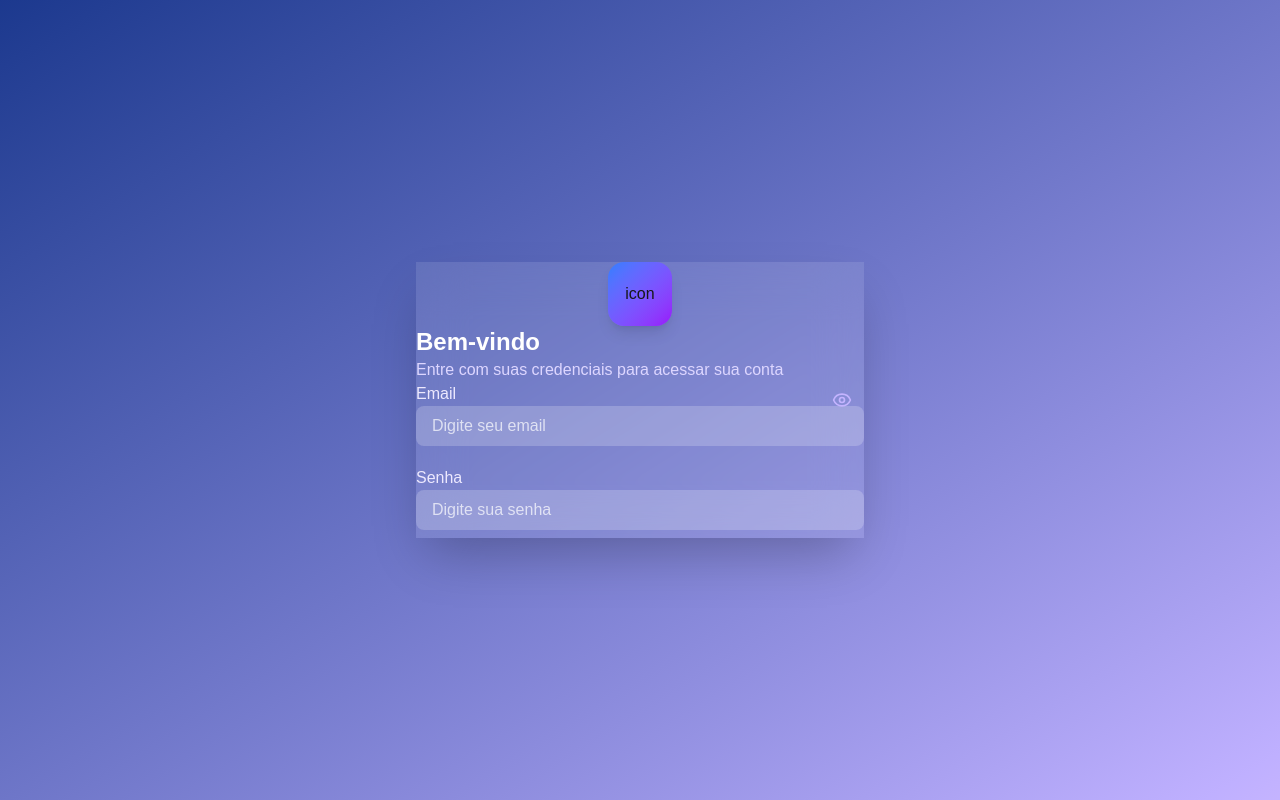
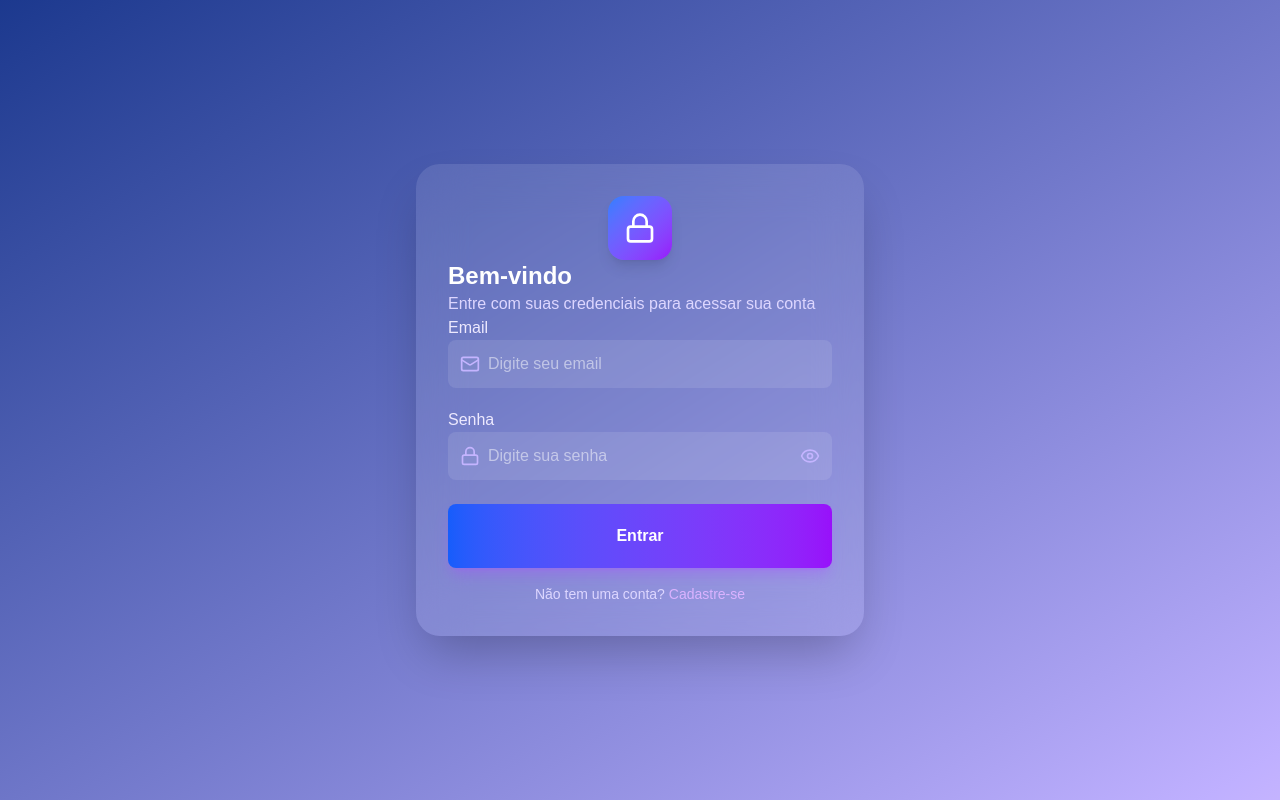
Before and after one commit to mcarina/minaro-forms, a Next.js app in the folder frontend/app/: page / in a window 1280 px wide. Built offline with nearby package versions, Linux system fonts and the light colour scheme.

Commit message:
tela de login criada, ainda sem autenticação

```diff
--- /dev/null
+++ b/frontend/app/src/app/(interno)/Home/page.tsx
@@ -0,0 +1,5 @@
+export default function HomePage() {
+  return (
+    <div>home</div>
+  );
+}
--- /dev/null
+++ b/frontend/app/src/app/(interno)/layout.tsx
@@ -0,0 +1,11 @@
+export default function RootLayout({
+  children,
+}: {
+  children: React.ReactNode;
+}) {
+  return (
+    <html lang="pt-BR">
+      <body>{children}</body>
+    </html>
+  );
+}
--- a/frontend/app/src/app/(public)/layout.tsx
+++ b/frontend/app/src/app/(public)/layout.tsx
@@ -17,7 +17,7 @@ export const metadata: Metadata = {
   description: "Generated by create next app",
 };
 
-export default function RootLayout({
+export default function PublicLayout({
   children,
 }: Readonly<{
   children: React.ReactNode;
--- a/frontend/app/src/app/(public)/page.tsx
+++ b/frontend/app/src/app/(public)/page.tsx
@@ -1,8 +1,10 @@
 "use client"
-import { Eye, EyeOff } from "lucide-react"
+import { Eye, EyeOff, Lock, Mail } from "lucide-react"
+import { useRouter } from "next/navigation";
 import { useState } from "react"
 
 export default function LoginPage() {
+  const router = useRouter();
   const [showPassword, setShowPassword] = useState(false)
   const [email, setEmail] = useState("")
   const [password, setPassword] = useState("")
@@ -14,10 +16,10 @@ export default function LoginPage() {
 
   return (
     <div className="min-h-screen flex items-center justify-center p-4 bg-gradient-to-br from-blue-900 to-violet-300">
-      <div className="w-full max-w-md relative z-10 bg-white/10 backdrop-blur-xl border-white/20 shadow-2xl">
+      <div className="w-full p-8 max-w-md relative z-10 bg-white/10 backdrop-blur-xl border-white/20 rounded-3xl shadow-2xl">
         <header >
           <div className="mx-auto w-16 h-16 bg-gradient-to-br from-blue-500 to-purple-600 rounded-2xl flex items-center justify-center shadow-lg">
-            <p>icon</p>
+            <Lock className="w-8 h-8 text-white" />
           </div>
           <h1 className="text-2xl font-bold text-white">Bem-vindo</h1>
           <p className="text-violet-200">Entre com suas credenciais para acessar sua conta</p>
@@ -27,24 +29,29 @@ export default function LoginPage() {
           <div className="space-y-5">
             <div className="space-y-2">
               <label htmlFor="email" className="text-violet-100 font-medium">Email</label>
+              <div className="relative">
+              <Mail className="absolute left-3 top-1/2 -translate-y-1/2 w-5 h-5 text-violet-300" />
               <input
                 type="email"
                 id="email"
                 value={email}
                 onChange={(e) => setEmail(e.target.value)}
-                className="w-full px-4 py-2 rounded-lg bg-white/20 border-white/30 focus:outline-none focus:ring-2 focus:ring-blue-400 text-white placeholder-white/70"
+                className="pl-10 text-white h-12 w-full  bg-white/10 rounded-lg"
                 placeholder="Digite seu email"
                 required
               />
               </div>
+            </div>
             <div className="space-y-2">
               <label htmlFor="password" className="text-violet-100 font-medium">Senha</label>
+              <div className="relative">
+                <Lock className="absolute left-3 top-1/2 -translate-y-1/2 w-5 h-5 text-violet-300" />
                 <input
-                type="password"
+                  type={showPassword ? "text" : "password"}
                   id="password"
                   value={password}
                   onChange={(e) => setPassword(e.target.value)}
-                className="w-full px-4 py-2 rounded-lg bg-white/20 border-white/30 focus:outline-none focus:ring-2 focus:ring-blue-400 text-white placeholder-white/70"
+                  className="pl-10 text-white h-12 w-full bg-white/10 rounded-lg"
                   placeholder="Digite sua senha"
                   required
                 />
@@ -55,11 +62,30 @@ export default function LoginPage() {
                 >
                 {showPassword ? <EyeOff className="w-5 h-5" /> : <Eye className="w-5 h-5" />}
                 </button>
+
               </div>
-          </div>
-        </form>
             </div>
 
           </div>
+        </form>
+
+        <footer className="flex flex-col space-y-4 mt-6">
+          <button
+            type="submit"
+            onClick={() => router.push("/Home")}
+            className="w-full rounded-lg bg-gradient-to-r from-blue-600 to-purple-600 hover:from-blue-500 hover:to-purple-500 text-white font-semibold py-5 shadow-lg shadow-purple-500/30 transition-all duration-300"
+          >
+            Entrar
+          </button>
+
+          <p className="text-center text-sm text-violet-200">
+            Não tem uma conta?{" "}
+            <a href="#" className="text-purple-300 hover:text-purple-200 font-medium transition-colors">
+              Cadastre-se
+            </a>
+          </p>
+        </footer>
+      </div>
+    </div>
   );
 }
```
Lines whose indentation alone changed are shown as unchanged.
